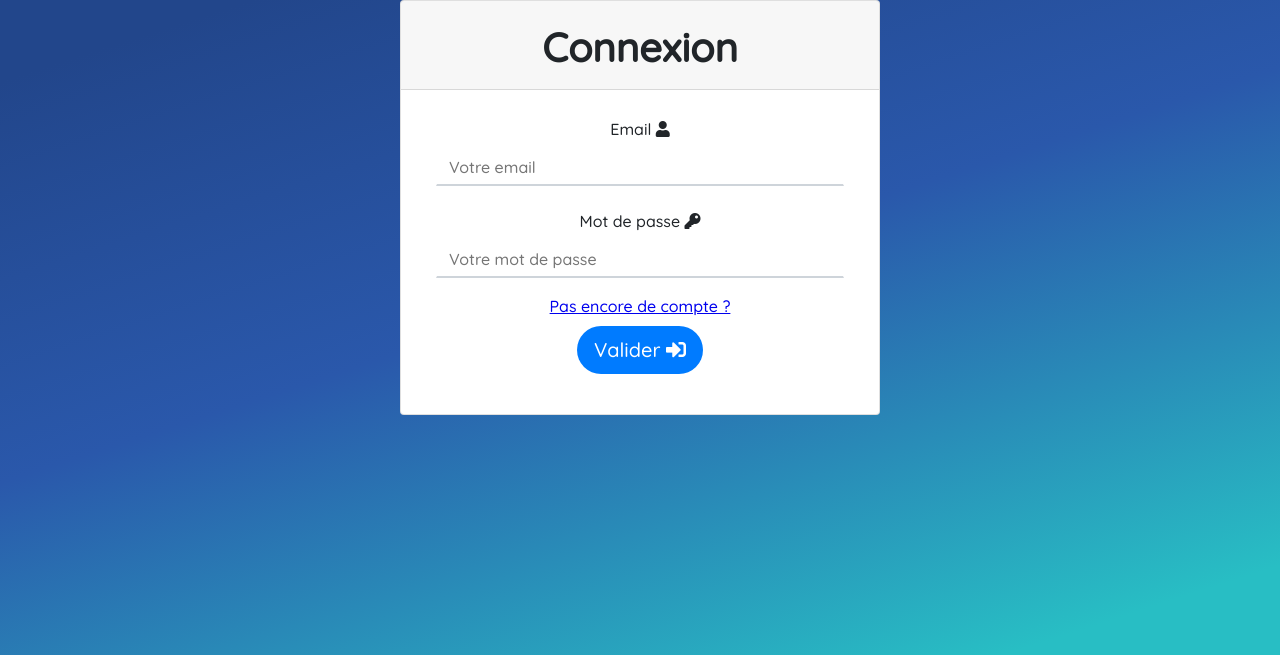
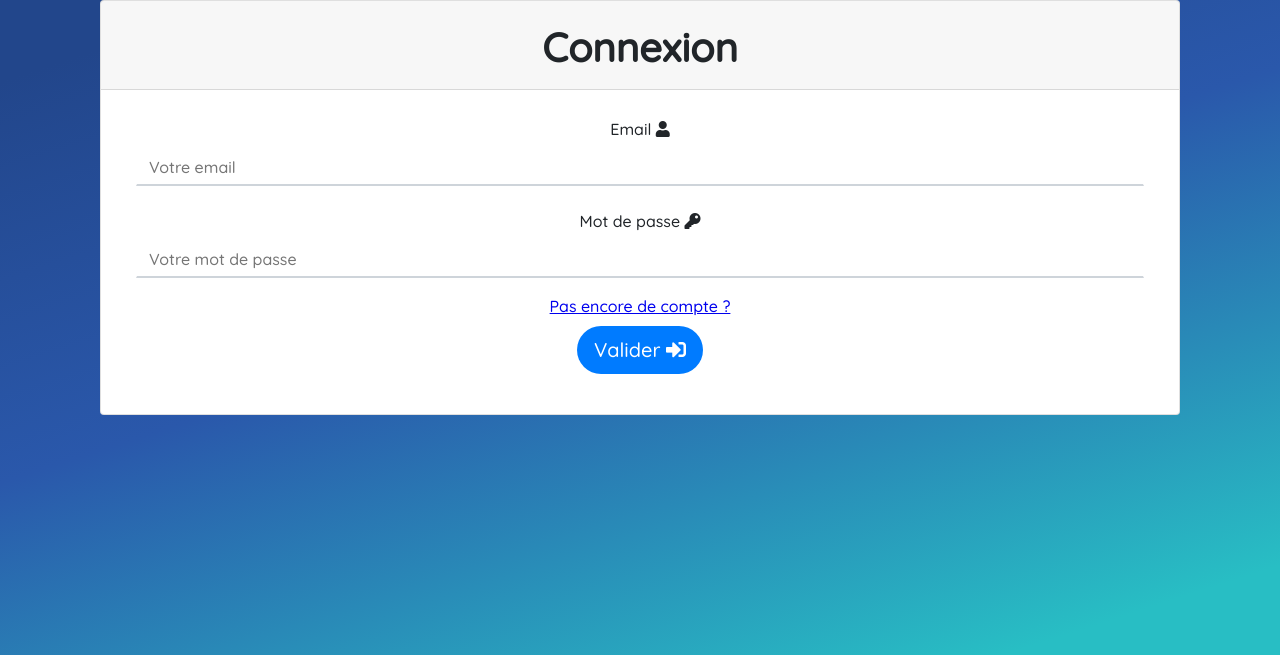
Before and after one commit to gautierlsn/forum_mcu, a PHP site: page /index.php in a window 1280 px wide. Shown: the part 40-695 px from the top of the page. Run offline with PHP 8.4, Linux system fonts and the light colour scheme; some libraries are stand-ins or nearby versions.

Commit message:
Fix taille conteneur

```diff
--- a/CSS/stylesheet.css
+++ b/CSS/stylesheet.css
@@ -561,16 +561,9 @@ nav ul ul ul li {
     --font-family-monospace: SFMono-Regular, Menlo, Monaco, Consolas, "Liberation Mono", "Courier New", monospace;
 }
 
-
-@media (min-width: 1200px) {
+@media (min-width: 576px) {
     .container {
-        max-width: 1140px;
-    }
-}
-
-@media (min-width: 992px) {
-    .container {
-        max-width: 960px;
+        max-width: 540px;
     }
 }
 
@@ -586,9 +579,15 @@ nav ul ul ul li {
     }
 }
 
-@media (min-width: 576px) {
+@media (min-width: 992px) {
     .container {
-        max-width: 540px;
+        max-width: 960px;
+    }
+}
+
+@media (min-width: 1200px) {
+    .container {
+        max-width: 1140px;
     }
 }
 
```
